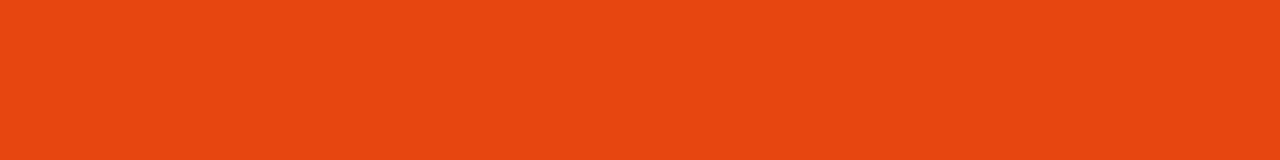
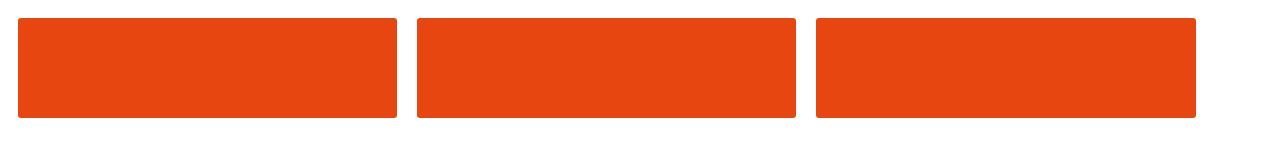
Before and after one commit to tdunn891/responsive-design, a plain HTML site: page challenge1/index.html in a window 1280 px wide. Drawn offline with Linux system fonts and the light colour scheme; files that its build step writes are made by us from their sources.

Commit message:
improve challenge1

```diff
--- a/challenge1/index.html
+++ b/challenge1/index.html
@@ -8,8 +8,8 @@
     <title>Document</title>
 </head>
 <body>
-    <main>
-        <section></section>
-    </main>
+    <div class="column"></div>
+    <div class="column"></div>
+    <div class="column"></div>
 </body>
 </html>
--- a/challenge1/main.css
+++ /dev/null
@@ -1,14 +0,0 @@
-html, body {
-    margin: 0;
-    padding: 0;
-    height: 100%;
-}
-
-main {
-    height: 100%;
-}
-
-section {
-    height: 100%;
-    background-color: #e84610;
-}
```
